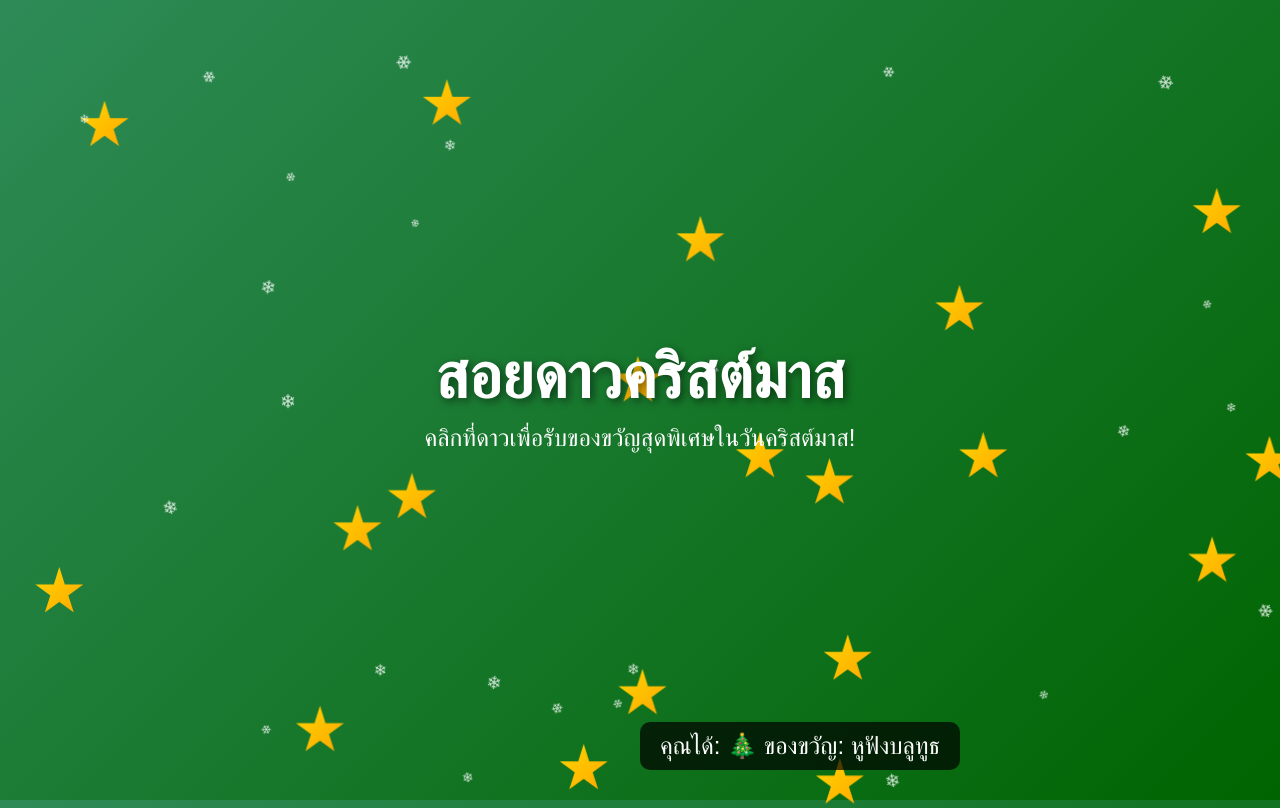
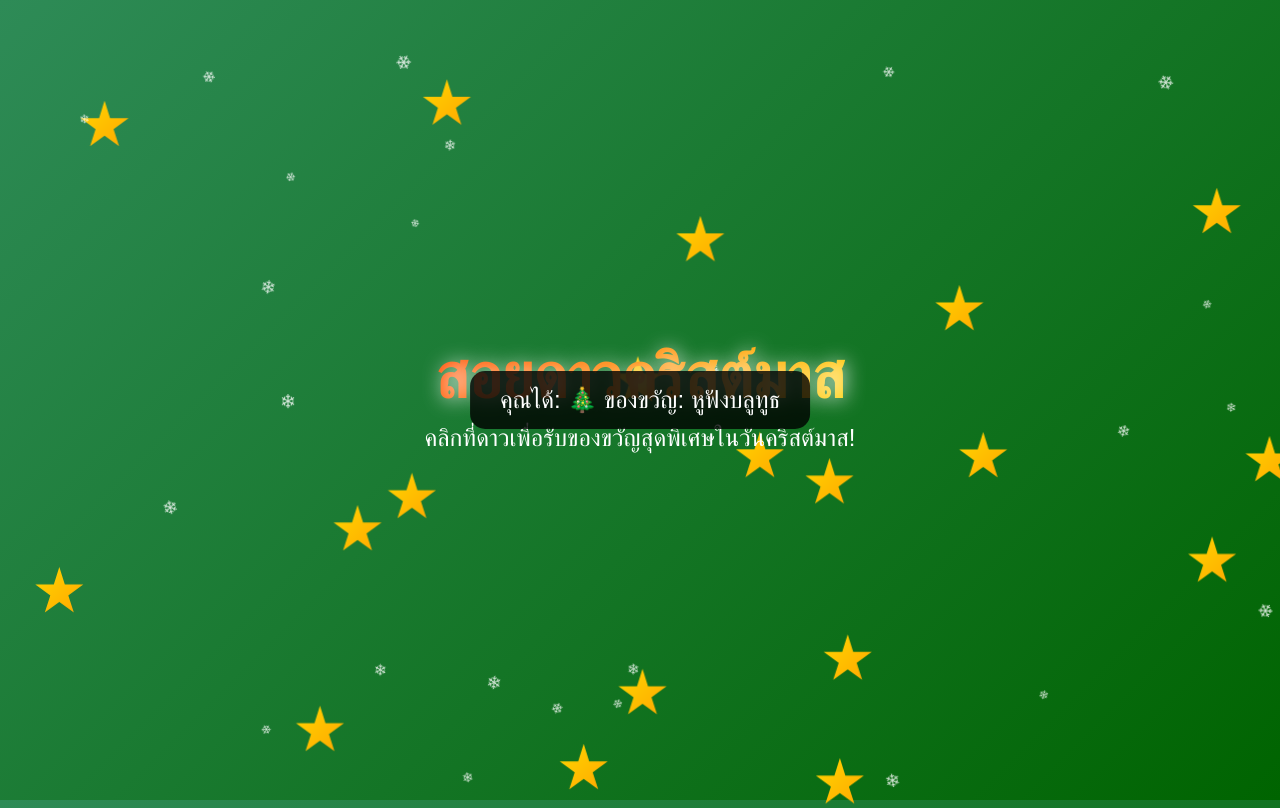
Before and after one commit to noracv/Christmas-Star-Game, a plain HTML site: page index.html in a window 1280 px wide. Both pictures are taken after a click on the element 1223 px from the left and 448 px from the top of the page. Shown: the top 808 px of the page. Drawn offline with Linux system fonts and the light colour scheme.

Commit message:
Update index.html

```diff
--- a/index.html
+++ b/index.html
@@ -26,9 +26,21 @@
 
         h1 {
             font-size: 4rem;
-            color: #fff;
             margin: 0;
-            text-shadow: 3px 3px 8px rgba(0, 0, 0, 0.5);
+            background: linear-gradient(135deg, #ff4500, #ffd700);
+            -webkit-background-clip: text;
+            -webkit-text-fill-color: transparent;
+            text-shadow: 2px 2px 10px rgba(255, 255, 255, 0.5);
+            animation: glow 3s infinite alternate;
+        }
+
+        @keyframes glow {
+            0% {
+                text-shadow: 2px 2px 10px rgba(255, 255, 255, 0.5);
+            }
+            100% {
+                text-shadow: 2px 2px 20px rgba(255, 255, 255, 0.8);
+            }
         }
 
         p {
@@ -58,23 +70,25 @@
         }
 
         #result {
-            position: absolute;
-            bottom: 30px;
+            position: fixed;
+            top: 50%;
             left: 50%;
-            transform: translateX(-50%);
+            transform: translate(-50%, -50%);
             font-size: 1.5rem;
             color: #fff;
-            background: rgba(0, 0, 0, 0.7);
-            padding: 10px 20px;
-            border-radius: 10px;
+            background: rgba(0, 0, 0, 0.8);
+            padding: 15px 30px;
+            border-radius: 15px;
             opacity: 0;
-            transform: scale(0.8);
+            transform: translate(-50%, -50%) scale(0.8);
             transition: all 0.5s ease;
+            z-index: 10;
+            text-align: center;
         }
 
         #result.show {
             opacity: 1;
-            transform: scale(1);
+            transform: translate(-50%, -50%) scale(1);
         }
 
         .snowflake {
```
